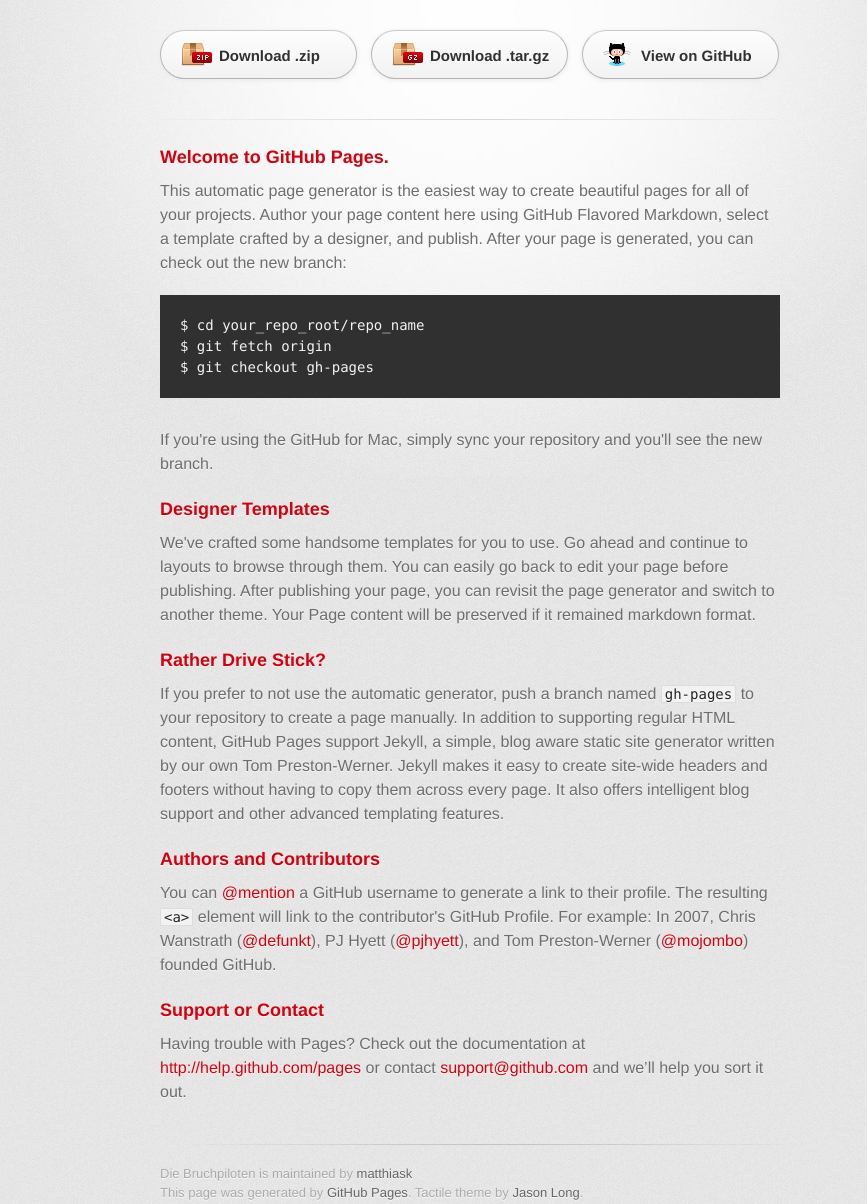
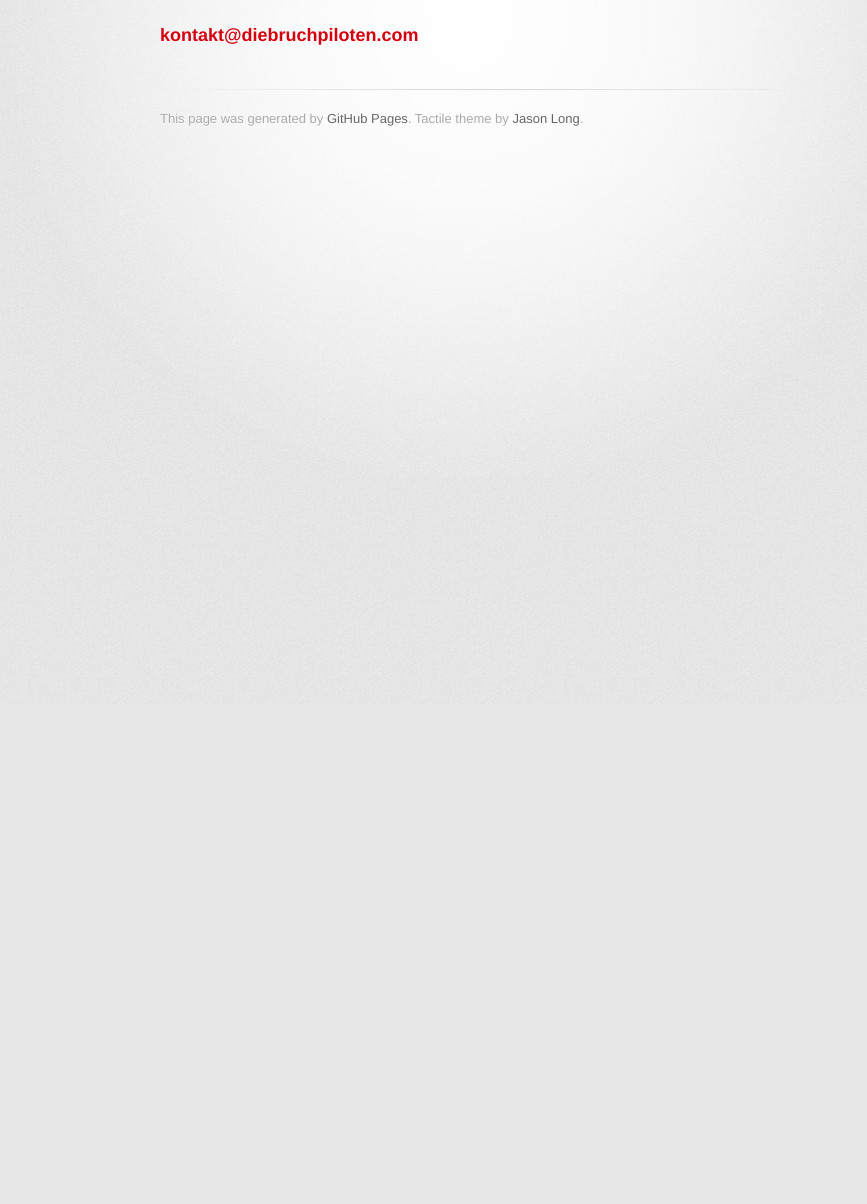
Before and after one commit to matthiask/diebruchpiloten, a plain HTML site: page index.html in a window 1280 px wide. Shown: the part 96-1300 px from the top of the page, without its empty margins (170-1037 px from the left). After the commit the page ends 800 px from the top, so only its background shows below. Drawn offline with Linux system fonts and the light colour scheme; a web font is replaced by a local one.

Commit message:
Remove stuff

```diff
--- a/index.html
+++ b/index.html
@@ -19,56 +19,17 @@
 
         <header>
           <h1>Die Bruchpiloten</h1>
-          <h2></h2>
         </header>
-
-        <section id="downloads" class="clearfix">
-          <a href="https://github.com/matthiask/diebruchpiloten.github.io/zipball/master" id="download-zip" class="button"><span>Download .zip</span></a>
-          <a href="https://github.com/matthiask/diebruchpiloten.github.io/tarball/master" id="download-tar-gz" class="button"><span>Download .tar.gz</span></a>
-          <a href="https://github.com/matthiask/diebruchpiloten.github.io" id="view-on-github" class="button"><span>View on GitHub</span></a>
-        </section>
-
-        <hr>
 
         <section id="main_content">
           <h3>
-<a name="welcome-to-github-pages" class="anchor" href="#welcome-to-github-pages"><span class="octicon octicon-link"></span></a>Welcome to GitHub Pages.</h3>
-
-<p>This automatic page generator is the easiest way to create beautiful pages for all of your projects. Author your page content here using GitHub Flavored Markdown, select a template crafted by a designer, and publish. After your page is generated, you can check out the new branch:</p>
-
-<pre><code>$ cd your_repo_root/repo_name
-$ git fetch origin
-$ git checkout gh-pages
-</code></pre>
-
-<p>If you're using the GitHub for Mac, simply sync your repository and you'll see the new branch.</p>
-
-<h3>
-<a name="designer-templates" class="anchor" href="#designer-templates"><span class="octicon octicon-link"></span></a>Designer Templates</h3>
-
-<p>We've crafted some handsome templates for you to use. Go ahead and continue to layouts to browse through them. You can easily go back to edit your page before publishing. After publishing your page, you can revisit the page generator and switch to another theme. Your Page content will be preserved if it remained markdown format.</p>
-
-<h3>
-<a name="rather-drive-stick" class="anchor" href="#rather-drive-stick"><span class="octicon octicon-link"></span></a>Rather Drive Stick?</h3>
-
-<p>If you prefer to not use the automatic generator, push a branch named <code>gh-pages</code> to your repository to create a page manually. In addition to supporting regular HTML content, GitHub Pages support Jekyll, a simple, blog aware static site generator written by our own Tom Preston-Werner. Jekyll makes it easy to create site-wide headers and footers without having to copy them across every page. It also offers intelligent blog support and other advanced templating features.</p>
-
-<h3>
-<a name="authors-and-contributors" class="anchor" href="#authors-and-contributors"><span class="octicon octicon-link"></span></a>Authors and Contributors</h3>
-
-<p>You can <a href="https://github.com/blog/821" class="user-mention">@mention</a> a GitHub username to generate a link to their profile. The resulting <code>&lt;a&gt;</code> element will link to the contributor's GitHub Profile. For example: In 2007, Chris Wanstrath (<a href="https://github.com/defunkt" class="user-mention">@defunkt</a>), PJ Hyett (<a href="https://github.com/pjhyett" class="user-mention">@pjhyett</a>), and Tom Preston-Werner (<a href="https://github.com/mojombo" class="user-mention">@mojombo</a>) founded GitHub.</p>
-
-<h3>
-<a name="support-or-contact" class="anchor" href="#support-or-contact"><span class="octicon octicon-link"></span></a>Support or Contact</h3>
-
-<p>Having trouble with Pages? Check out the documentation at <a href="http://help.github.com/pages">http://help.github.com/pages</a> or contact <a href="mailto:support@github.com">support@github.com</a> and we’ll help you sort it out.</p>
+            <a href="mailto:kontakt@diebruchpiloten.com">kontakt@diebruchpiloten.com</a>
+          </h3>
         </section>
 
         <footer>
-          Die Bruchpiloten is maintained by <a href="https://github.com/matthiask">matthiask</a><br>
           This page was generated by <a href="http://pages.github.com">GitHub Pages</a>. Tactile theme by <a href="https://twitter.com/jasonlong">Jason Long</a>.
         </footer>
-
 
       </div>
     </div>
```
